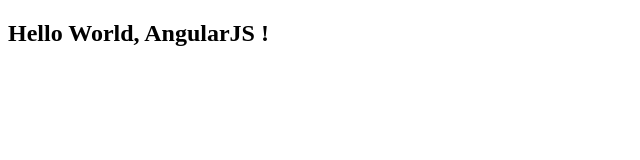
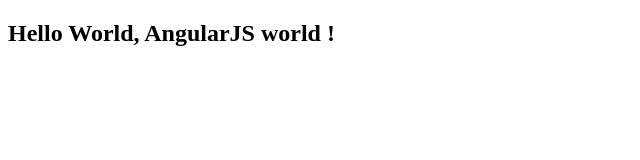
Before and after one commit to boganatar/Angulag, a plain HTML site: page HelloWorld/index.html in a window 1280 px wide. Shown: the full height of the page, 0-640 px from the left. Drawn offline with Linux system fonts and the light colour scheme.

Commit message:
hello angular

```diff
--- a/HelloWorld/index.html
+++ b/HelloWorld/index.html
@@ -13,7 +13,7 @@
 angular.module("myapp", [])
 .controller("HelloController", function($scope){
 $scope.helloTo = {};
-$scope.helloTo.title = "World, AngularJS";
+$scope.helloTo.title = "World, AngularJS world";
 });
 </script>
 </body>
```
